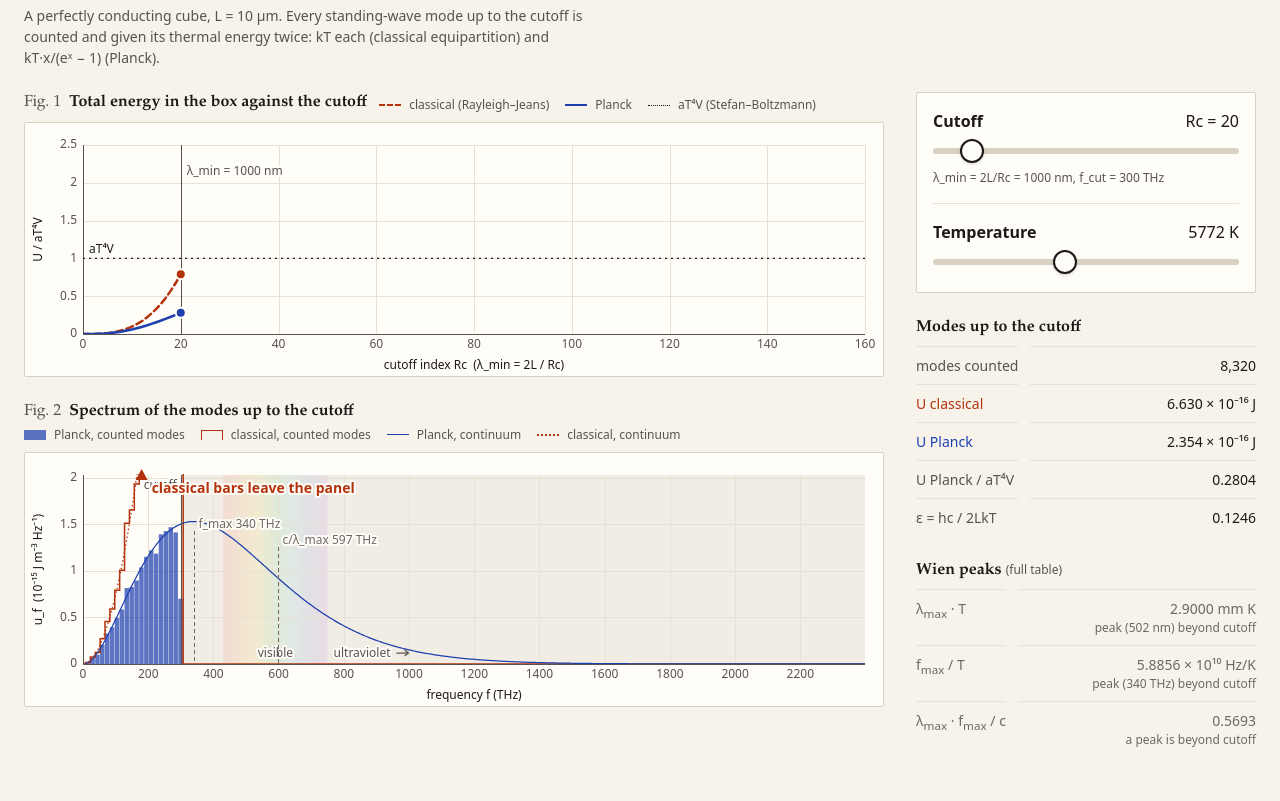
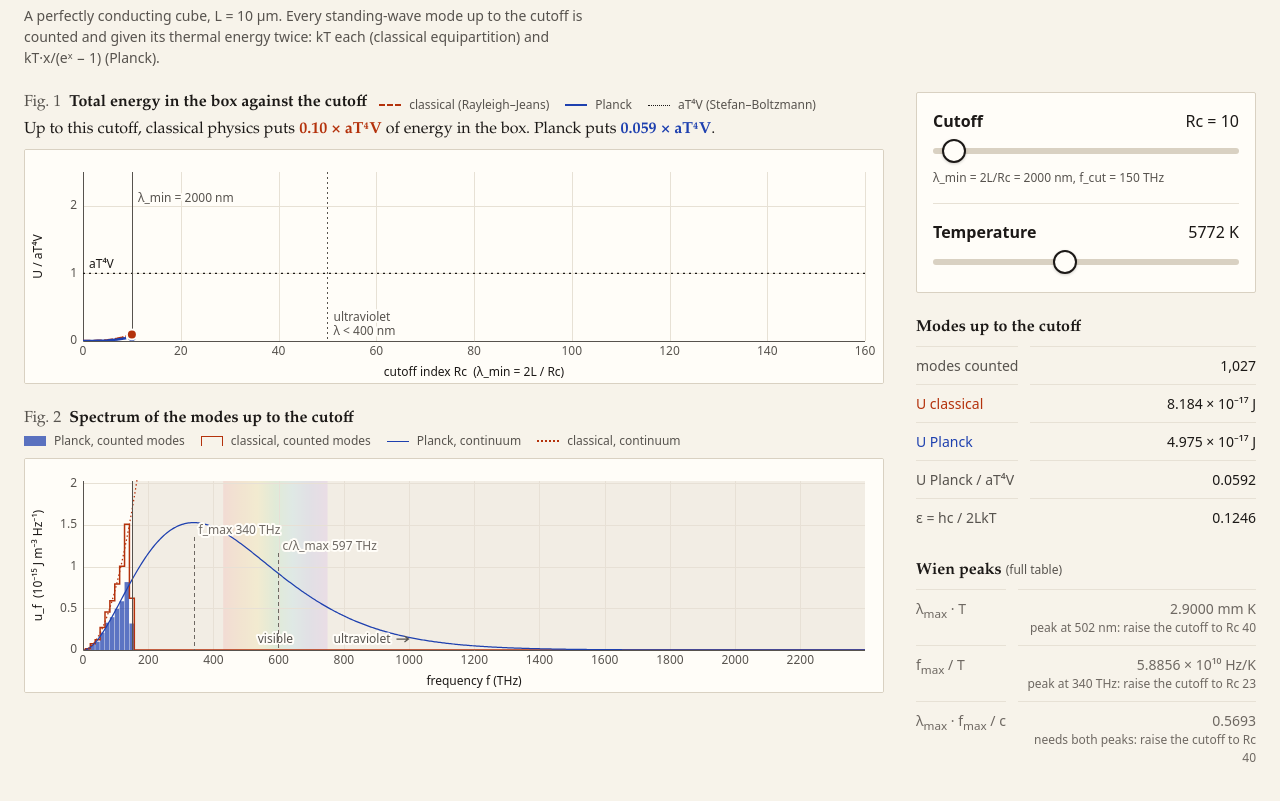
Before and after one commit to HammerHeadLlama/masterpiece, a website built with Vite: page builds/uv-catastrophe/index.html in a window 1280 px wide. Shown: the part 59-860 px from the top of the page. Built offline with nearby package versions, Linux system fonts and the light colour scheme.

Commit message:
step 3 (LOGIC CHANGE): payoff sentence, UV marker, slider valuetext, actionable grey-out
App-logic change in src/main.ts, kept separate from the restyle:
- Fig. 1 caption sentence shows classical U/aT^4V and Planck U/aT^4V,
  computed from totals() and referenceEnergy() (new #v-rj, #v-p; aria-live).
- Passes uvRc = 2L / 400 nm to drawTotals; lambda_min line says
  '(ultraviolet)' below 400 nm.
- Sets aria-valuetext on both sliders.
- Greyed Wien notes name the fix: 'raise the cutoff to Rc N', N computed
  from the peak index.
- Default cutoff 20 -> 10 so the first drag has room.
No physics or tested function changed; SELECTORS.md lists the new ids.

```diff
--- a/builds/uv-catastrophe/index.html
+++ b/builds/uv-catastrophe/index.html
@@ -44,7 +44,7 @@
         --radius-round: 999px;
         --sidebar: 340px;
         /* figure canvas height: both figures fit a 720px laptop screen */
-        --fig-h: clamp(240px, calc((100dvh - 290px) / 2), 400px);
+        --fig-h: clamp(232px, calc((100dvh - 330px) / 2), 400px);
 
         color-scheme: light;
       }
@@ -137,6 +137,16 @@
       }
       .fig-title { font: 600 var(--text-md) / 1.3 var(--font-display); }
       .fig-no { color: var(--muted); font-weight: 400; margin-right: var(--space-2); }
+      .verdict {
+        flex-basis: 100%;
+        margin: 0;
+        font: var(--text-md) / 1.4 var(--font-display);
+        font-variant-numeric: tabular-nums;
+        text-wrap: pretty;
+      }
+      .verdict strong { font-weight: 600; white-space: nowrap; }
+      .verdict .classical { color: var(--classical); }
+      .verdict .planck { color: var(--planck); }
       .key {
         display: flex;
         flex-wrap: wrap;
@@ -310,6 +320,10 @@
                 <li><span class="sw sw-line sw-planck" aria-hidden="true"></span>Planck</li>
                 <li><span class="sw sw-line sw-ref" aria-hidden="true"></span>aT⁴V (Stefan–Boltzmann)</li>
               </ul>
+              <p class="verdict" aria-live="polite">
+                Up to this cutoff, classical physics puts <strong class="classical"><span id="v-rj"></span> × aT⁴V</strong>
+                of energy in the box. Planck puts <strong class="planck"><span id="v-p"></span> × aT⁴V</strong>.
+              </p>
             </figcaption>
             <canvas id="totals" role="img" aria-label="Total energy, classical and Planck, against the cutoff index, in units of aT⁴V"></canvas>
           </figure>
--- a/builds/uv-catastrophe/src/main.ts
+++ b/builds/uv-catastrophe/src/main.ts
@@ -10,8 +10,9 @@ const T_MIN = 3000;
 const T_MAX = 9500;
 const T_DEFAULT = 5772;
 const RC_MIN = 5;
-const RC_DEFAULT = 20;
+const RC_DEFAULT = 10; // low start, so the first drag has room before the classical curve leaves the panel
 const VISIBLE_THZ: [number, number] = [430, 750];
+const UV_EDGE_NM = 400; // shortest visible wavelength; below it is ultraviolet
 const TOTALS_Y_MAX = 2.5; // in units of aT⁴V
 const SPECTRUM_HEADROOM = 1.3;
 const CURVE_SAMPLES = 600;
@@ -113,7 +114,18 @@ function render() {
   // control labels
   setText('t-out', `${T} K`);
   setText('rc-out', `Rc = ${rc}`);
-  setText('lmin-out', `λ_min = 2L/Rc = ${lambdaMinNm.toFixed(0)} nm, f_cut = ${((rc * F0) / 1e12).toFixed(0)} THz`);
+  const uv = lambdaMinNm < UV_EDGE_NM ? ' (ultraviolet)' : '';
+  setText(
+    'lmin-out',
+    `λ_min = 2L/Rc = ${lambdaMinNm.toFixed(0)} nm${uv}, f_cut = ${((rc * F0) / 1e12).toFixed(0)} THz`,
+  );
+  rcInput.setAttribute('aria-valuetext', `Rc ${rc}, shortest wavelength ${lambdaMinNm.toFixed(0)} nanometres${uv}`);
+  tInput.setAttribute('aria-valuetext', `${T} kelvin`);
+
+  // the payoff, in one sentence (Fig. 1 caption)
+  const rjOverRef = tot.U_RJ / p.ref;
+  setText('v-rj', rjOverRef >= 100 ? rjOverRef.toFixed(0) : rjOverRef >= 10 ? rjOverRef.toFixed(1) : rjOverRef.toFixed(2));
+  setText('v-p', (tot.U_P / p.ref).toFixed(3));
 
   // readouts
   setText('r-modes', tot.modes.toLocaleString('en-US'));
@@ -130,9 +142,12 @@ function render() {
   setText('r-lt', `${(w.lambdaMaxT * 1e3).toFixed(4)} mm K`);
   setText('r-ft', `${sci(w.fMaxOverT, 4)} Hz/K`);
   setText('r-prod', w.productOverC.toFixed(4));
-  setDim('d-lt', lDim, `peak (${(w.lambdaMax * 1e9).toFixed(0)} nm) beyond cutoff`);
-  setDim('d-ft', fDim, `peak (${(w.fMax / 1e12).toFixed(0)} THz) beyond cutoff`);
-  setDim('d-prod', lDim || fDim, 'a peak is beyond cutoff');
+  // greyed rows say what to do: the cutoff index that reaches the peak
+  const lNeed = Math.ceil(lPeakIndex);
+  const fNeed = Math.ceil(fPeakIndex);
+  setDim('d-lt', lDim, `peak at ${(w.lambdaMax * 1e9).toFixed(0)} nm: raise the cutoff to Rc ${lNeed}`);
+  setDim('d-ft', fDim, `peak at ${(w.fMax / 1e12).toFixed(0)} THz: raise the cutoff to Rc ${fNeed}`);
+  setDim('d-prod', lDim || fDim, `needs both peaks: raise the cutoff to Rc ${Math.max(lNeed, fNeed)}`);
 
   const th = readTheme();
   const fTHz = new Float64Array(bins.nBins).map((_, i) => spec.f[i] / 1e12);
@@ -157,7 +172,8 @@ function render() {
 
   const rjRatio = p.cum.U_RJ.map((u) => u / p.ref);
   const pRatio = p.cum.U_P.map((u) => u / p.ref);
-  drawTotals(totalsCanvas, { rMax: R_MAX, rc, rjRatio, pRatio, yMax: TOTALS_Y_MAX, lambdaMinNm }, th);
+  const uvRc = (2 * L) / (UV_EDGE_NM * 1e-9);
+  drawTotals(totalsCanvas, { rMax: R_MAX, rc, rjRatio, pRatio, yMax: TOTALS_Y_MAX, lambdaMinNm, uvRc }, th);
 }
 
 let pending = false;
```
Also changed, not shown: builds/uv-catastrophe/SELECTORS.md (+4 -0 lines).
